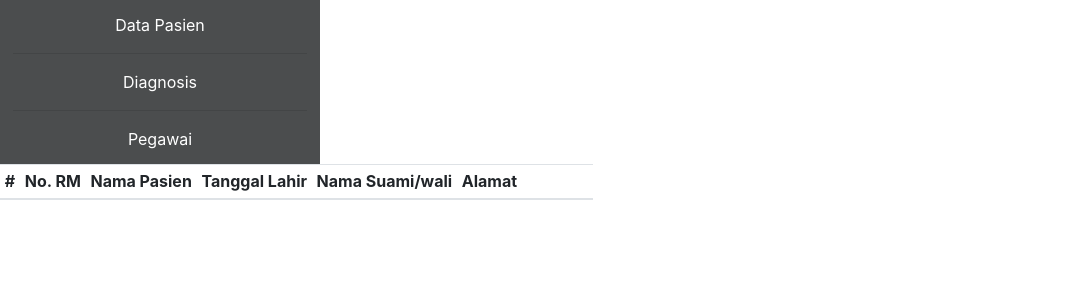
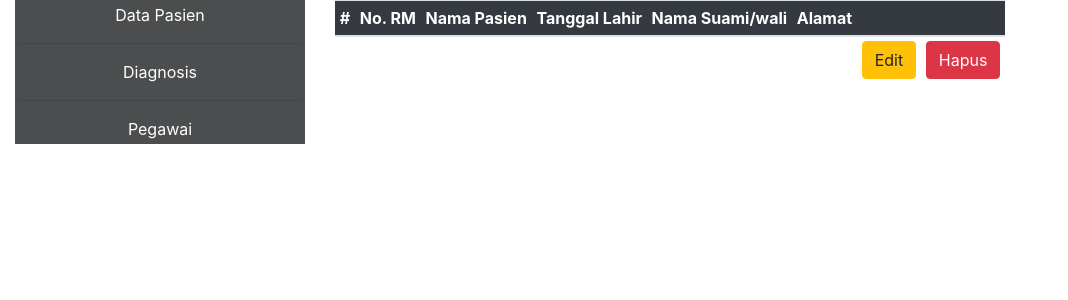
Before and after one commit to fadilbjm/rs, a CodeIgniter app: page /rs/index.php/admin/pasien in a window 1280 px wide. Shown: the part 56-356 px from the top of the page, without its empty margins (0-1068 px from the left). Run offline with CodeIgniter, Linux system fonts and the light colour scheme; tables that the repository leaves empty or names only in its code hold one stand-in row (values such as "Sample post"); data that the repository does not hold is empty; some libraries are stand-ins or nearby versions.

Commit message:
posisi pada hal admin udah fix

```diff
--- a/application/controllers/Admin.php
+++ b/application/controllers/Admin.php
@@ -8,8 +8,8 @@
     public function __construct()
     {
         parent::__construct();
-        $head = $this->load->view('admHeader');
-        $foot = $this->load->view('admFooter');
+        // $head = $this->load->view('admHeader');
+        // $foot = $this->load->view('admFooter');
     }
 
 
@@ -26,9 +26,9 @@
     {
         $data['data']=$this->m->getPasien();
 
-        $head;
+        $this->load->view('admHeader');
         $this->load->view('admin/pasien', $data);
-        $foot;
+        // $this->load->view('admFooter');
     }
 
 }
--- a/application/views/admHeader.php
+++ b/application/views/admHeader.php
@@ -43,14 +43,15 @@
       <!-- akhir navbar -->
     <div class="container-fluid">
         <div class="row">
-            <div class="col-md-3 bg-hitam text-white text-center">
+            <div class="col-md-3">
+                <div class="bg-hitam text-white text-center">
                 <!-- menu samping -->
                     <span><a href="admin/pasien" class="text-white linkurl">Data Pasien</a></span>
                     <hr>
                     <span><a href="#" class="text-white linkurl">Diagnosis</a></span>
                     <hr>
                     <span><a href="#" class="text-white linkurl">Pegawai</a></span>
-
+                </div>
             </div>
             <div class="col-md-9">
                 <!-- content here -->
--- a/application/views/admin/pasien.php
+++ b/application/views/admin/pasien.php
@@ -1,5 +1,5 @@
 <table class="table table-sm table-responsive">
-  <thead>
+  <thead class="bg-dark text-white">
     <tr>
       <th scope="col">#</th>
       <th scope="col">No. RM</th>
@@ -21,9 +21,22 @@
                     <td>$p->tgl_lahir</td>
                     <td>$p->nama_wali</td>
                     <td>$p->alamat</td>
-                    <td>".anchor(base_url('admin/editPasien'.$p->id_pasien), '<button class="btn btn-warning>Edit</button>"')."</td>
-                    <td>".anchor(base_url('admin/delPasien'.$p->id_pasien), '<button class="btn btn-danger>Hapus</button>"')."</td>
+                    <td>".anchor(base_url('admin/editPasien'.$p->id_pasien), '<button class="btn btn-warning">Edit</button>')."</td>
+                    <td>".anchor(base_url('admin/delPasien'.$p->id_pasien), '<button class="btn btn-danger">Hapus</button>')."</td>
             </tr>";
         }
       ?>
 </tbody>
+
+                <!-- end content -->
+                </div>
+        </div>
+    </div>
+    <!-- Optional JavaScript -->
+    <!-- jQuery first, then Popper.js, then Bootstrap JS -->
+    <script src="/rs/aset/js/jquery.js"></script>
+    <script src="https://cdnjs.cloudflare.com/ajax/libs/popper.js/1.14.3/umd/popper.min.js" integrity="sha384-ZMP7rVo3mIykV+2+9J3UJ46jBk0WLaUAdn689aCwoqbBJiSnjAK/l8WvCWPIPm49" crossorigin="anonymous"></script>
+    <script src="/rs/aset/js/bootstrap.js"></script>
+    <script src="/rs/aset/js/custom.js"></script>
+  </body>
+</html>
```
Lines whose indentation alone changed are shown as unchanged.
